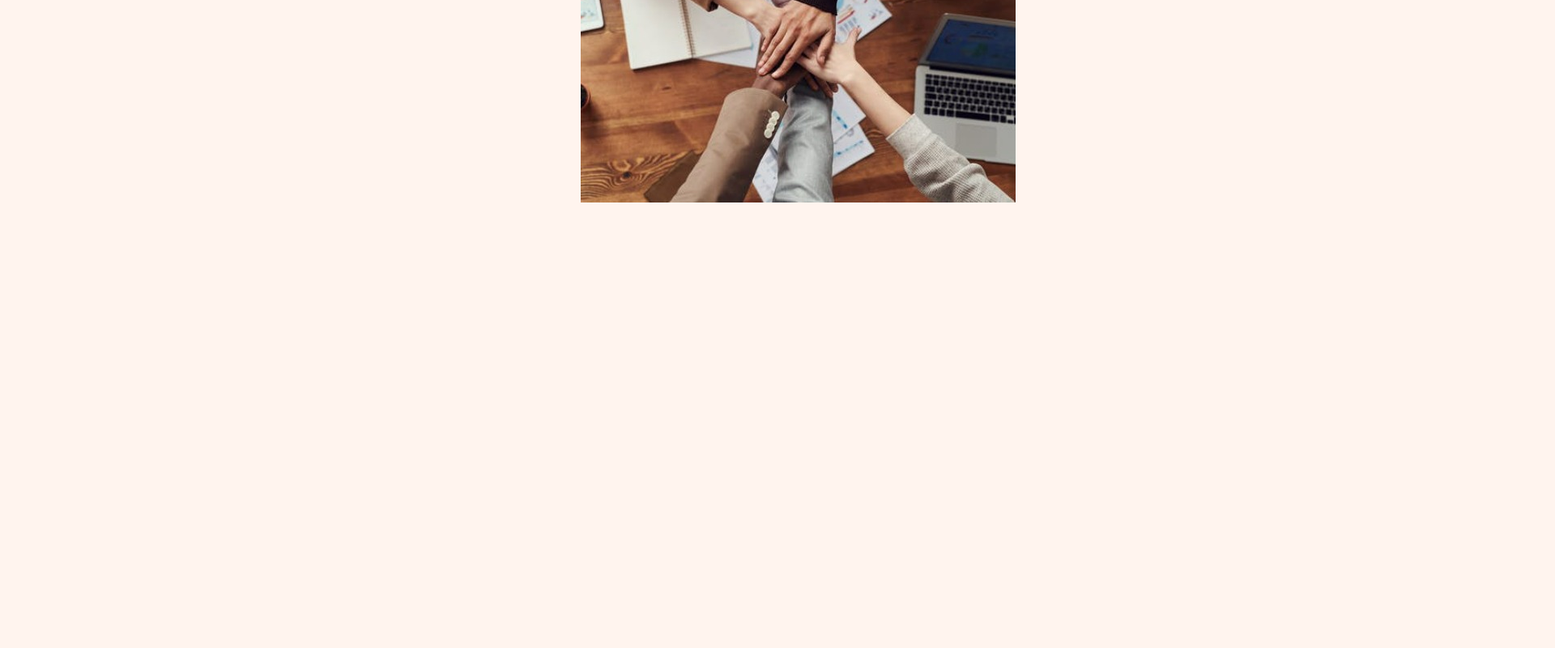
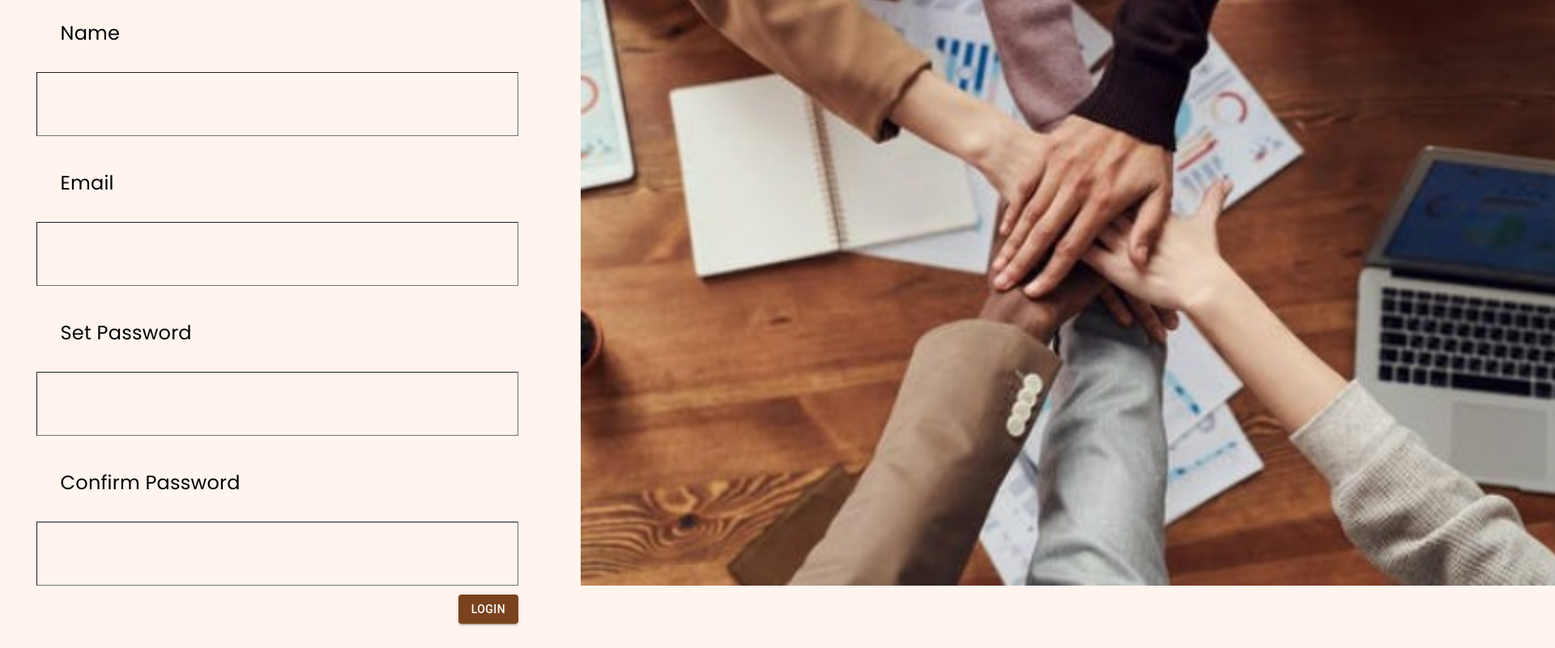
Before and after one commit to kulkarni-anish/Wingineers_hackathon, a React (Create React App) app in the folder frontend/: page /Register in a window 1280 px wide. Shown: the part 285-1085 px from the top of the page at 81% size, 1920 px wide, since content can reach past the window. Before the commit the page ends 800 px from the top, so only its background shows below. Built offline with nearby package versions, Linux system fonts and the light colour scheme.

Commit message:
register component added with formik and yup

```diff
--- a/frontend/src/components/register.js
+++ b/frontend/src/components/register.js
@@ -1,7 +1,127 @@
 import React from "react";
-
+import Typography from "@mui/material/Typography";
+import Grid from "@mui/material/Grid";
+import { useFormik } from "formik";
+import Button from "@mui/material/Button";
+import * as Yup from "yup";
+import "../styles/loginWith.scss";
+// import "../styles/register.scss";
 const Register = () => {
-  return <div>Register</div>;
+  const formik = useFormik({
+    initialValues: {
+      name: "",
+      email: "",
+      setPassword: "",
+      confirmPassword: "",
+    },
+    validationSchema: Yup.object({
+      name: Yup.string()
+        .required("Required")
+        .max(30, "Exceeded maximum charecter length of 30"),
+      email: Yup.string()
+        .email("Please enter a valid email")
+        .required("Required"),
+      setPassword: Yup.string()
+        .required("Required")
+        .min(8, "Minimum legth for password is 8")
+        .max(16, "Exceeded maximum charecter length of 16"),
+      confirmPassword: Yup.string()
+        .required("Required")
+        .min(8, "Minimum legth for password is 8")
+        .max(16, "Exceeded maximum charecter length of 16")
+        .oneOf([Yup.ref("setPassword"), null], "password does not match"),
+    }),
+    onSubmit: (values) => {
+      console.log(values);
+    },
+  });
+  return (
+    <div className="loginDiv">
+      <Grid container>
+        <Grid item xs={12}>
+          <Typography className="loginDiv-headings">Register</Typography>
+        </Grid>
+        <Grid item xs={12}>
+          <Typography className="loginDiv-text ">Name</Typography>
+        </Grid>
+        <Grid item xs={12}>
+          <input
+            className="styledInput "
+            id="name"
+            name="name"
+            type="name"
+            onBlur={formik.handleBlur}
+            onChange={formik.handleChange}
+            value={formik.values.name}
+          />
+          {formik.touched.name && formik.errors.name ? (
+            <p className="error">{formik.errors.name}</p>
+          ) : null}
+        </Grid>
+        <Grid item xs={12}>
+          <Typography className="loginDiv-text ">Email</Typography>
+        </Grid>
+        <Grid item xs={12}>
+          <input
+            className="styledInput "
+            id="email"
+            name="email"
+            type="email"
+            onBlur={formik.handleBlur}
+            onChange={formik.handleChange}
+            value={formik.values.email}
+          />
+          {formik.touched.email && formik.errors.email ? (
+            <p className="error">{formik.errors.email}</p>
+          ) : null}
+        </Grid>
+        <Grid item xs={12}>
+          <Typography className="loginDiv-text">Set Password</Typography>
+        </Grid>
+        <Grid item xs={12}>
+          <input
+            className="styledInput"
+            id="setPassword"
+            name="setPassword"
+            type="password"
+            onBlur={formik.handleBlur}
+            onChange={formik.handleChange}
+            value={formik.values.setPassword}
+          />
+          {formik.touched.setPassword && formik.errors.setPassword ? (
+            <p className="error">{formik.errors.setPassword}</p>
+          ) : null}
+        </Grid>
+        <Grid item xs={12}>
+          <Typography className="loginDiv-text">Confirm Password</Typography>
+        </Grid>
+        <Grid item xs={12}>
+          <input
+            className="styledInput "
+            id="confirmPassword"
+            name="confirmPassword"
+            type="password"
+            onBlur={formik.handleBlur}
+            onChange={formik.handleChange}
+            value={formik.values.confirmPassword}
+          />
+          {formik.touched.confirmPassword && formik.errors.confirmPassword ? (
+            <p className="error">{formik.errors.confirmPassword}</p>
+          ) : null}
+        </Grid>
+        <Grid item xs={12}>
+          <Button
+            variant="contained"
+            className="styledButton"
+            type="submit"
+            onClick={formik.handleSubmit}
+          >
+            Login
+          </Button>
+        </Grid>
+      </Grid>
+    </div>
+  );
 };
 
 export default Register;
```
Also changed, not shown: frontend/src/components/sideImg.js (added, +14 -0 lines).
